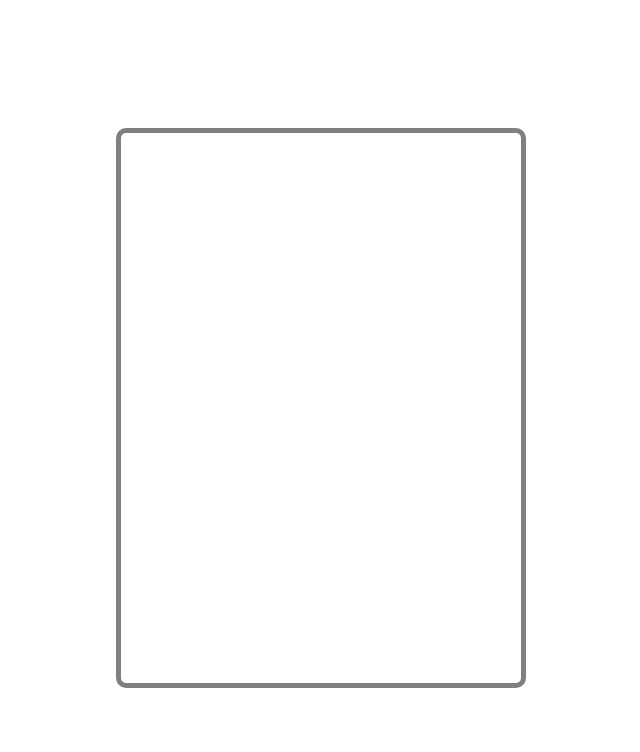
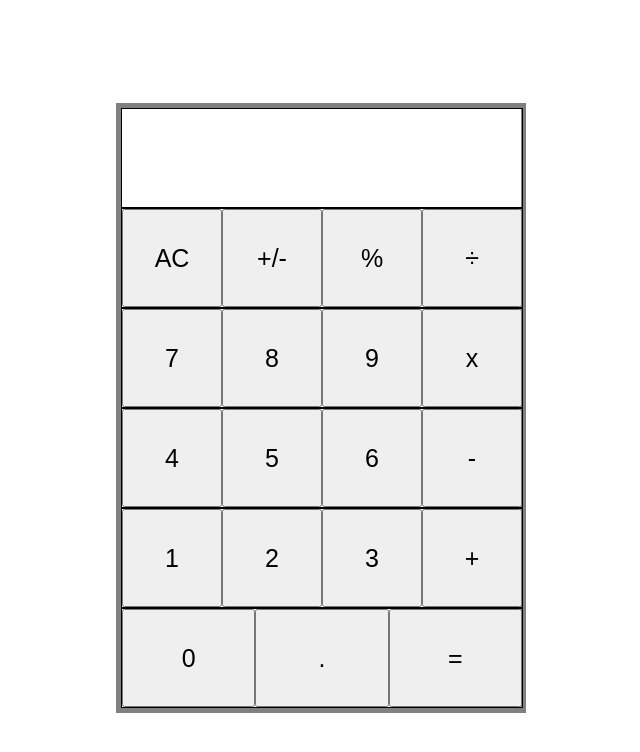
Before and after one commit to adi-laker104/calculator, a plain HTML site: page index.html in a window 1280 px wide. Shown: the whole page, without its empty margins (327-967 px from the left). Drawn offline with Linux system fonts and the light colour scheme.

Commit message:
Add js logic to 'AC' clear button

```diff
--- a/index.html
+++ b/index.html
@@ -5,40 +5,41 @@
     <meta name="viewport" content="width=device-width, initial-scale=1.0">
     <title>Document</title>
     <link rel="stylesheet" href="style.css">
+    <script src="script.js" defer></script>
 </head>
 <body>
     <div class="frame">
-        <div class="output_row">
+        <div class="output_row" id="outputDiv">
         </div>
-        <!-- <div class="first_row">
-            <button></button>
-            <button></button>
-            <button></button>
-            <button></button>
+        <div class="first_row">
+            <button id="clear">AC</button>
+            <button>+/-</button>
+            <button>%</button>
+            <button>÷</button>
         </div>
         <div class="second_row">
-            <button></button>
-            <button></button>
-            <button></button>
-            <button></button>
+            <button id="input">7</button>
+            <button id="input">8</button>
+            <button id="input">9</button>
+            <button>x</button>
         </div>
         <div class="third_row">
-            <button></button>
-            <button></button>
-            <button></button>
-            <button></button>
+            <button id="input">4</button>
+            <button id="input">5</button>
+            <button id="input">6</button>
+            <button>-</button>
         </div>
         <div class="fourth_row">
-            <button></button>
-            <button></button>
-            <button></button>
-            <button></button>
+            <button id="input">1</button>
+            <button id="input">2</button>
+            <button id="input">3</button>
+            <button>+</button>
         </div>
         <div class="fifth_row">
-            <button></button>
-            <button></button>
-            <button></button>
-        </div> -->
+            <button id="input">0</button>
+            <button id="input">.</button>
+            <button>=</button>
+        </div>
     </div>
 
 
--- a/script.js
+++ b/script.js
@@ -0,0 +1,9 @@
+//AC Button Logic
+
+const clearButton = document.getElementById("clear");
+const output = document.getElementById("outputDiv");
+
+clearButton.addEventListener("click", function() {
+    const outputDiv = document.getElementById("outputDiv");
+    outputDiv.textContent = "";
+});
--- a/style.css
+++ b/style.css
@@ -7,8 +7,32 @@ body {
 }
 
 .frame {
-    height: 550px;
+    height: 600px;
     width: 400px;
     border: 5px solid gray;
-    border-radius: 10px;
 }
+
+.output_row, .first_row, .second_row, .third_row, .fourth_row, .fifth_row {
+    border: 1px solid black;
+    width: 100%;
+    height: 98px;
+    display: flex;
+}
+
+.first_row, .second_row, .third_row, .fourth_row, .fifth_row {
+    justify-content: space-around;
+}
+
+.output_row {
+    font-size: 75px;
+    align-items: center;
+    justify-content: flex-end;
+
+
+}
+
+button {
+    width: 100%;
+    height: 100%;
+    font-size: 25px;
+}
```
